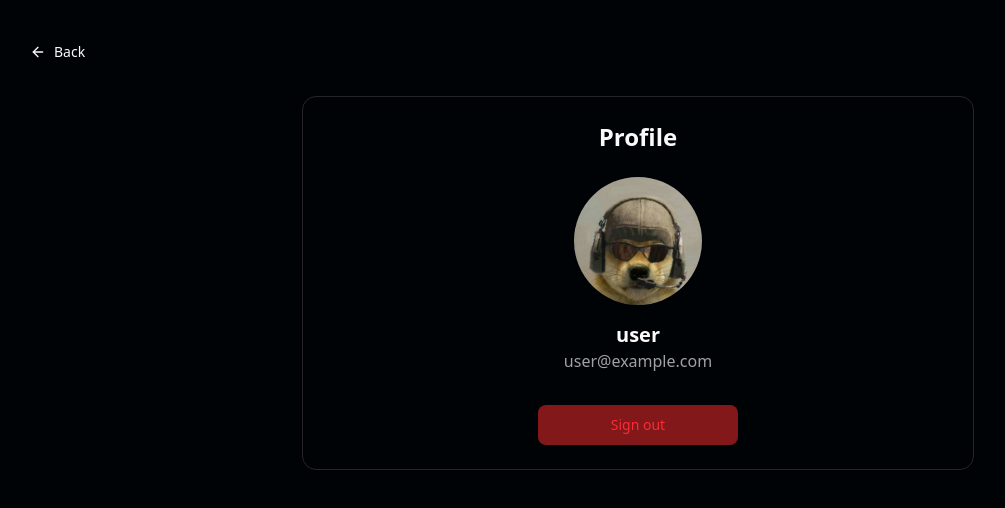
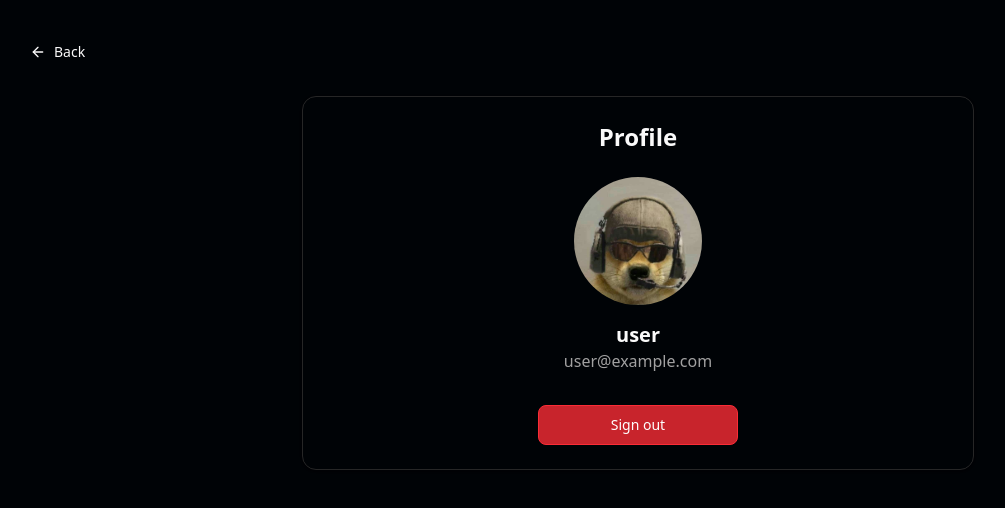
Before and after one commit to abhinavkale-dev/ChatPulse, a Next.js app in the folder client/: page /profile in a window 1280 px wide. Shown: the top 508 px of the page, without its empty margins (2-1007 px from the left). Built offline with nearby package versions, Linux system fonts and the light colour scheme; no server answers; sample sign-in values are in the browser's storage.

Commit message:
Improved profile page ui

```diff
--- a/client/app/profile/page.tsx
+++ b/client/app/profile/page.tsx
@@ -59,8 +59,8 @@ export default function ProfilePage() {
           <div className="mt-8 flex justify-center">
             <Button
               onClick={() => signOut({ callbackUrl: "/" })}
-              variant="destructive"
-              className="w-full max-w-[200px]"
+              variant="outline"
+              className="w-full max-w-[200px] border-red-500 hover:bg-red-500 hover:text-white text-white bg-red-500/80"
             >
               Sign out
             </Button>
```
